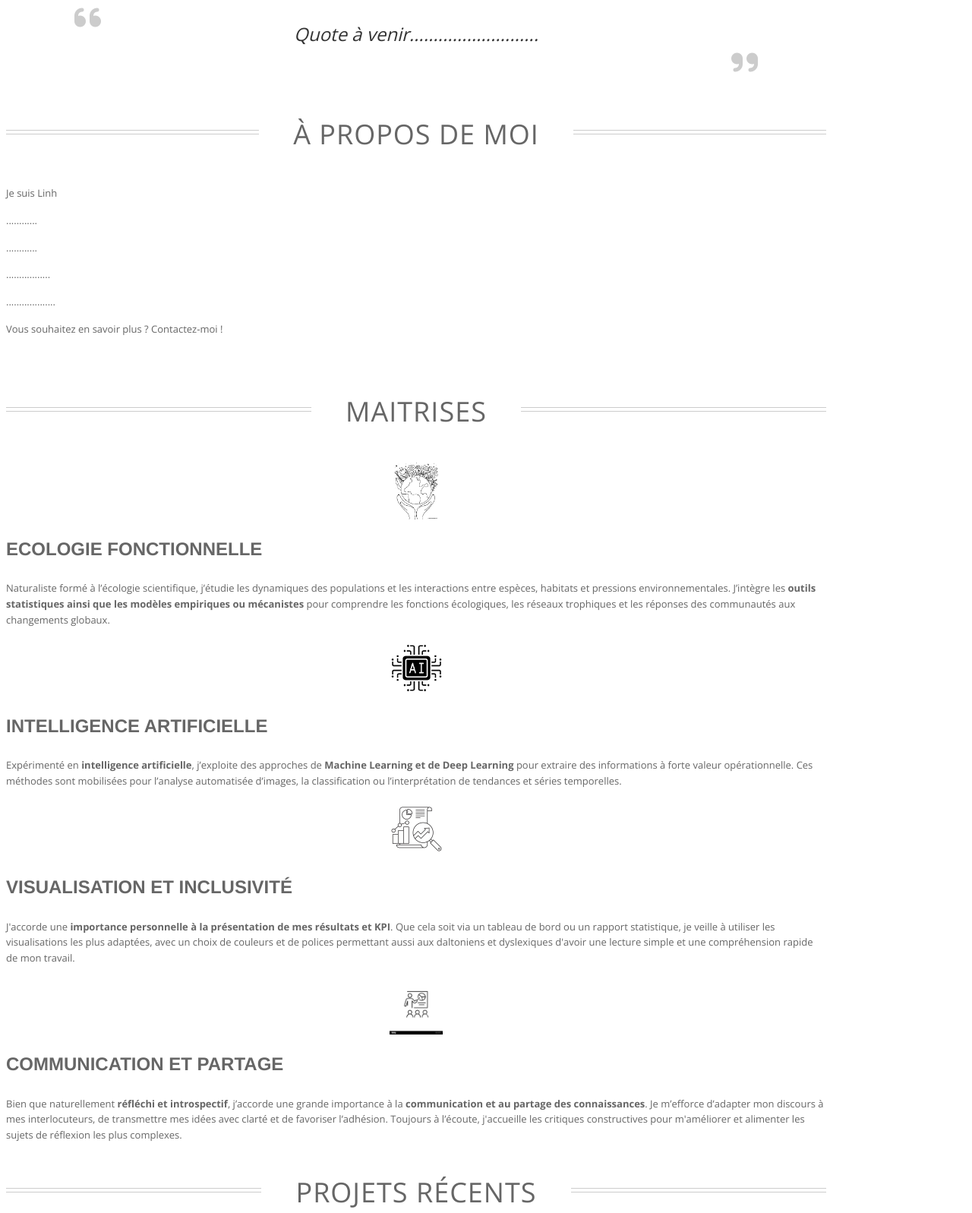
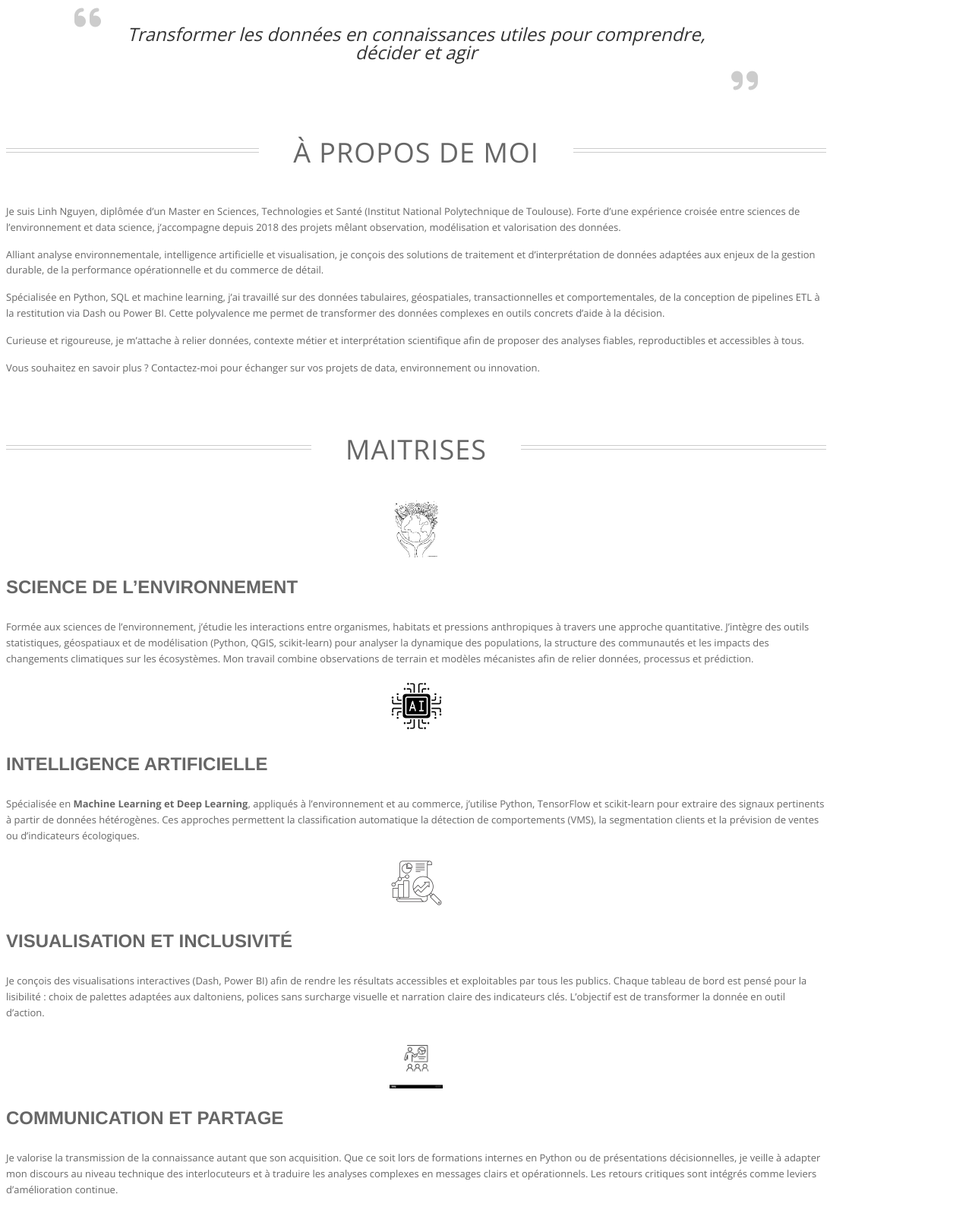
Before and after one commit to linhnguyenlethuy1611/portfolio, a plain HTML site: page index.html in a window 1280 px wide. Shown: the part 576-2173 px from the top of the page at 76% size. Drawn offline with nearby package versions, Linux system fonts and the light colour scheme; some icons are missing; a web font is replaced by a local one.

Commit message:
Update index.html

```diff
--- a/index.html
+++ b/index.html
@@ -38,7 +38,7 @@
                 <div class="citation-container">
                     <!-- Icône de début de citation (en haut à gauche) -->
                     <i class="fas fa-quote-left top-left-icon"></i>
-                    <p>Quote à venir...........................</p>
+                    <p>Transformer les données en connaissances utiles pour comprendre, décider et agir</p>
                     <!-- Icône de fin de citation (en bas à droite) -->
                     <i class="fas fa-quote-right bottom-right-icon"></i>
                 </div>
@@ -50,12 +50,11 @@
         <div class="row section featured topspace">
             <h2 class="section-title"><span>À propos de moi</span></h2><br>
             <div class="col-sm-12 col-md-9">
-                <p>Je suis Linh</p>
-                <p>............</p>
-                <p>............</p>
-                <p>.................</p>
-                <p>...................</p>
-                <p>Vous souhaitez en savoir plus ? Contactez-moi !</p>
+                <p>Je suis Linh Nguyen, diplômée d’un Master en Sciences, Technologies et Santé (Institut National Polytechnique de Toulouse). Forte d’une expérience croisée entre sciences de l’environnement et data science, j’accompagne depuis 2018 des projets mêlant observation, modélisation et valorisation des données.</p>
+                <p>Alliant analyse environnementale, intelligence artificielle et visualisation, je conçois des solutions de traitement et d’interprétation de données adaptées aux enjeux de la gestion durable, de la performance opérationnelle et du commerce de détail.</p>
+                <p>Spécialisée en Python, SQL et machine learning, j’ai travaillé sur des données tabulaires, géospatiales, transactionnelles et comportementales, de la conception de pipelines ETL à la restitution via Dash ou Power BI. Cette polyvalence me permet de transformer des données complexes en outils concrets d’aide à la décision.</p>
+                <p>Curieuse et rigoureuse, je m’attache à relier données, contexte métier et interprétation scientifique afin de proposer des analyses fiables, reproductibles et accessibles à tous.</p>
+                <p>Vous souhaitez en savoir plus ? Contactez-moi pour échanger sur vos projets de data, environnement ou innovation.</p>
                 <!--img src="images/Alexandre_handwritten.png" style="height: 60px; width: auto;"-->
             </div>
             <div class="col-sm-12 col-md-3">
@@ -81,29 +80,29 @@
                     <div style="text-align: center;">
                         <img src="images/Environment.jpg" style="height: 75px; width: auto;">
                     </div><br>
-                    <h3 class="text-center">Ecologie fonctionnelle</h3>
-                    <p>Naturaliste formé à l’écologie scientifique, j’étudie les dynamiques des populations et les interactions entre espèces, habitats et pressions environnementales. J’intègre les <b>outils statistiques ainsi que les modèles empiriques ou mécanistes</b> pour comprendre les fonctions écologiques, les réseaux trophiques et les réponses des communautés aux changements globaux.</p>
+                    <h3 class="text-center">Science de l’environnement</h3>
+                    <p>Formée aux sciences de l’environnement, j’étudie les interactions entre organismes, habitats et pressions anthropiques à travers une approche quantitative. J’intègre des outils statistiques, géospatiaux et de modélisation (Python, QGIS, scikit-learn) pour analyser la dynamique des populations, la structure des communautés et les impacts des changements climatiques sur les écosystèmes. Mon travail combine observations de terrain et modèles mécanistes afin de relier données, processus et prédiction.</p>
                 </div>
                 <div class="col-sm-6 col-md-3">
                     <div style="text-align: center;">
                         <img src="images/AI.jpg" style="height: 75px; width: auto;">
                     </div><br>
                     <h3 class="text-center">Intelligence artificielle</h3>
-                    <p>Expérimenté en <b>intelligence artificielle</b>, j’exploite des approches de <b>Machine Learning et de Deep Learning</b> pour extraire des informations à forte valeur opérationnelle. Ces méthodes sont mobilisées pour l’analyse automatisée d’images, la classification ou l’interprétation de tendances et séries temporelles. </p>
+                    <p>Spécialisée en <b>Machine Learning et Deep Learning</b>, appliqués à l’environnement et au commerce, j’utilise Python, TensorFlow et scikit-learn pour extraire des signaux pertinents à partir de données hétérogènes. Ces approches permettent la classification automatique la détection de comportements (VMS), la segmentation clients et la prévision de ventes ou d’indicateurs écologiques. </p>
                 </div>
                 <div class="col-sm-6 col-md-3">
                     <div style="text-align: center;">
                         <img src="images/visualization data.jpg" style="height: 75px; width: auto;">
                     </div><br>
                     <h3 class="text-center">Visualisation et inclusivité</h3>
-                    <p>J'accorde une <b>importance personnelle à la présentation de mes résultats et KPI</b>. Que cela soit via un tableau de bord ou un rapport statistique, je veille à utiliser les visualisations les plus adaptées, avec un choix de couleurs et de polices permettant aussi aux daltoniens et dyslexiques d'avoir une lecture simple et une compréhension rapide de mon travail.</p>
+                    <p>Je conçois des visualisations interactives (Dash, Power BI) afin de rendre les résultats accessibles et exploitables par tous les publics. Chaque tableau de bord est pensé pour la lisibilité : choix de palettes adaptées aux daltoniens, polices sans surcharge visuelle et narration claire des indicateurs clés. L’objectif est de transformer la donnée en outil d’action.</p>
                 </div>
                 <div class="col-sm-6 col-md-3">
                     <div style="text-align: center;">
                         <img src="images/data storytelling.jpg" style="height: 75px; width: auto;">
                     </div><br>
                     <h3 class="text-center">Communication et partage</h3>
-                    <p>Bien que naturellement <b>réfléchi et introspectif</b>, j’accorde une grande importance à la <b>communication et au partage des connaissances</b>. Je m’efforce d’adapter mon discours à mes interlocuteurs, de transmettre mes idées avec clarté et de favoriser l’adhésion. Toujours à l’écoute, j'accueille les critiques constructives pour m'améliorer et alimenter les sujets de réflexion les plus complexes.</p>
+                    <p>Je valorise la transmission de la connaissance autant que son acquisition. Que ce soit lors de formations internes en Python ou de présentations décisionnelles, je veille à adapter mon discours au niveau technique des interlocuteurs et à traduire les analyses complexes en messages clairs et opérationnels. Les retours critiques sont intégrés comme leviers d’amélioration continue.</p>
                 </div>
             </div>
         </div>
```
